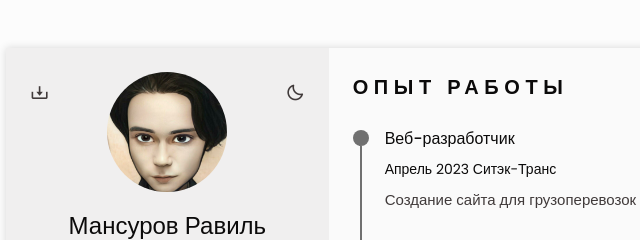
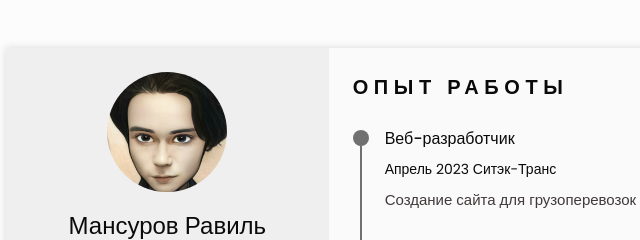
Before and after one commit to Ravil391/resume-les, a plain HTML site: page index.html in a window 1280 px wide. Shown: the top 240 px of the page, 150-790 px from the left. Drawn offline with nearby package versions, Linux system fonts and the light colour scheme.

Commit message:
Update index.html

```diff
--- a/index.html
+++ b/index.html
@@ -88,12 +88,6 @@
                                 </span>
                             </div>
                         </div>
-
-                        <!-- Theme change button -->
-                        <i class="bx bx-moon change-theme" title="Theme" id="theme-button"></i>
-                        <!-- Button to generate and download the pdf. Available for desktop -->
-                        <i class="bx bx-download generate-pdf" title="Generate PDF" id="resume-button"></i>
-                    </section>
 
                     <!-- SOCIAL -->
                     <section class="social section">
```
